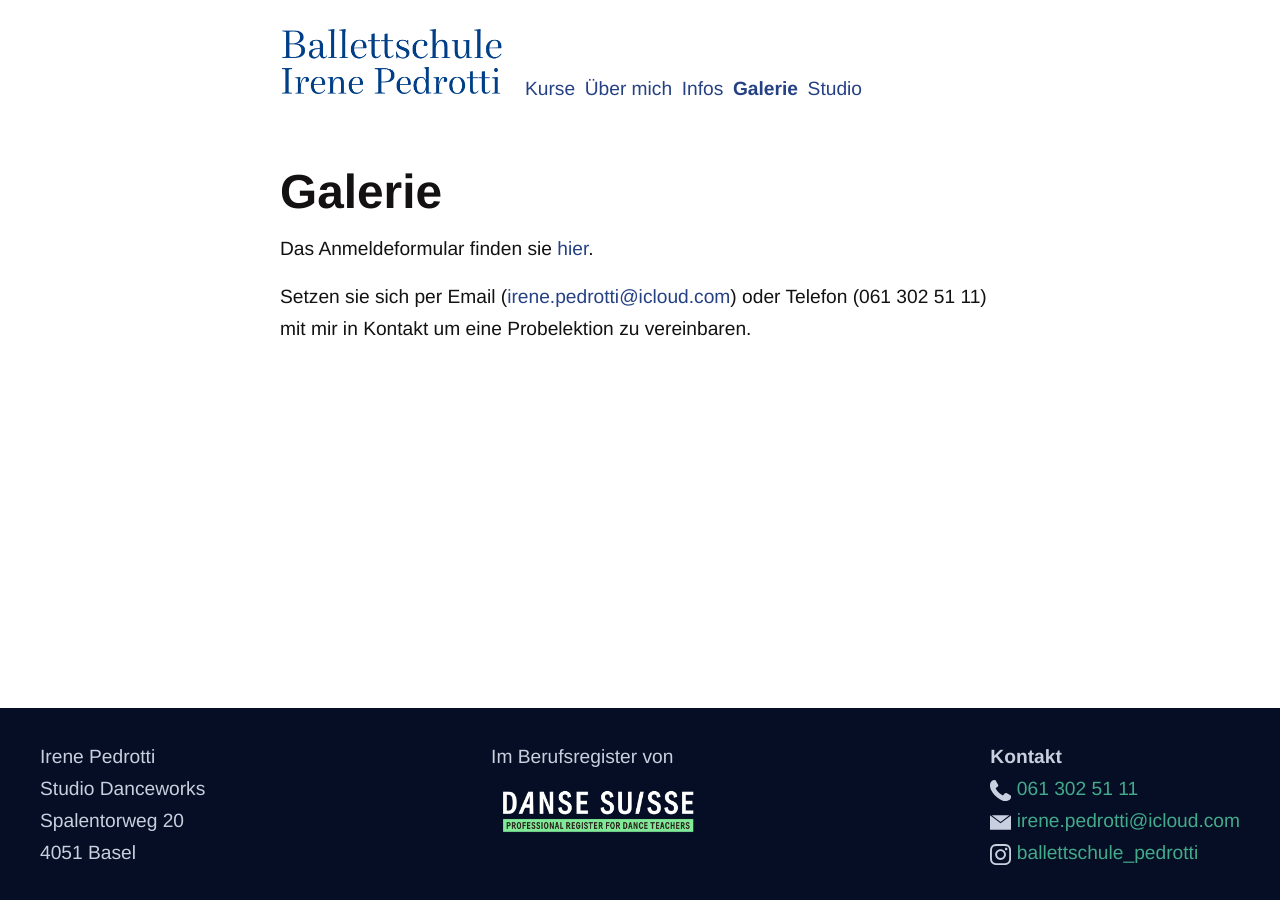
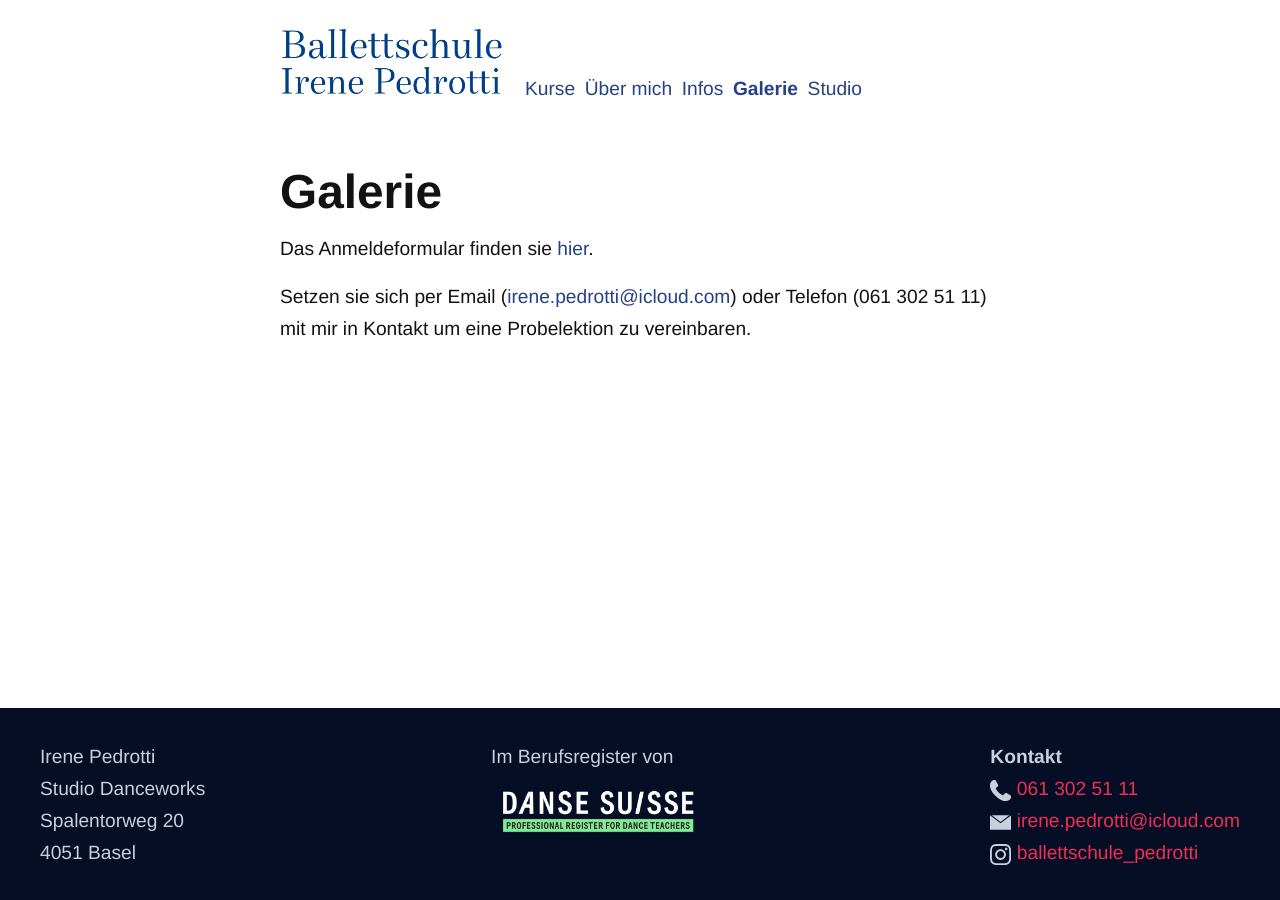
Before and after one commit to irenepedrotti/irenepedrotti.github.io, a Jekyll site: the page built from pages/galerie.md, in a window 1280 px wide. Built offline with Jekyll 4.4.1, drawn with Linux system fonts in a browser that asks for light colours.

Commit message:
Use different link color in footer

```diff
--- a/_sass/_settings.scss
+++ b/_sass/_settings.scss
@@ -18,7 +18,7 @@ $headingColor: $night;
 $bodyColor: $night;
 $linkColor: $marian_blue;
 $captionColor: $french_gray;
-$captionLinkColor: $zomp;
+$captionLinkColor: $crayola;
 
 // Typography
 $bodytype: (
```
